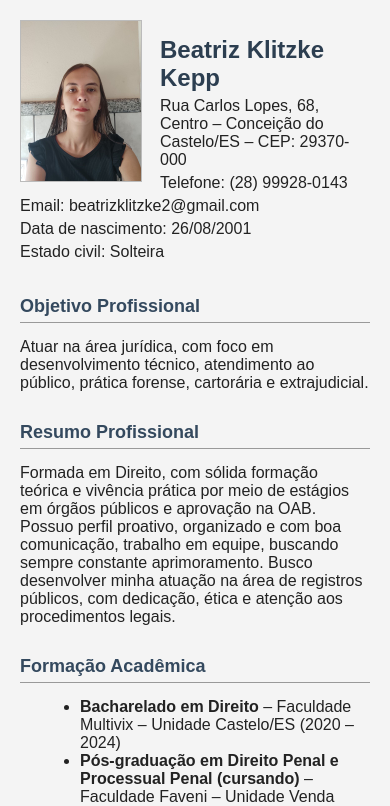
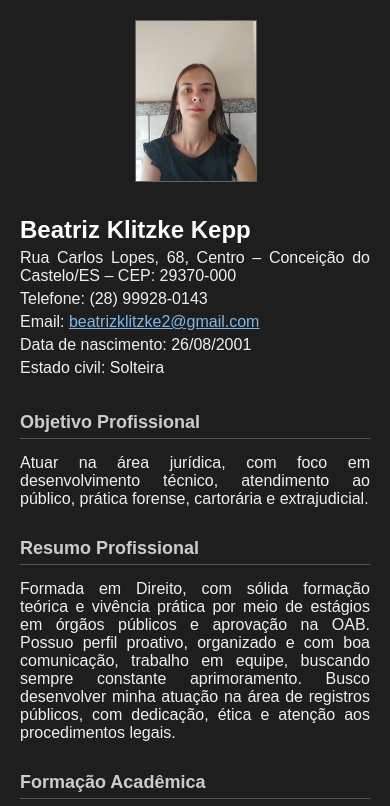
Before and after one commit to vertlabz/Curriculo-Bia, a plain HTML site: page index.html in a window 390 px wide. Shown: the top 806 px of the page. Drawn offline with Linux system fonts and the light colour scheme.

Commit message:
Final Version 2.0

```diff
--- a/index.html
+++ b/index.html
@@ -10,55 +10,78 @@
       max-width: 850px;
       margin: 0 auto;
       padding: 20px;
-      background-color: #f4f4f4;
-      color: #222;
+      background-color: #1e1e1e;
+      color: #f0f0f0;
     }
     h1 {
       font-size: 24px;
       margin-bottom: 0;
-      color: #2c3e50;
+      color: #ffffff;
     }
     h2 {
       font-size: 18px;
       margin-top: 30px;
-      border-bottom: 1px solid #999;
+      border-bottom: 1px solid #555;
       padding-bottom: 5px;
-      color: #34495e;
+      color: #cccccc;
+    }
+    .info-container {
+      display: flex;
+      flex-wrap: wrap;
+      gap: 20px;
+      align-items: flex-start;
     }
     .foto {
-      float: left;
       width: 120px;
       height: 160px;
-      margin-right: 20px;
-
+      background-color: #333;
+      flex-shrink: 0;
     }
     .foto img {
       width: 100%;
       height: 100%;
       object-fit: cover;
-      border: 1px solid #bbb;
+      border: 1px solid #666;
     }
     .info {
-      overflow: hidden;
+      flex: 1;
+      min-width: 200px;
     }
     ul {
       margin: 0 0 20px 20px;
     }
     p {
+      text-align: justify;
       margin: 5px 0;
+    }
+    a {
+      color: #7db9e8;
+    }
+    @media (max-width: 600px) {
+      .info-container {
+        flex-direction: column;
+        align-items: center;
+        text-align: center;
+      }
+      .foto {
+        margin: 0 auto;
+      }
+      .info {
+        text-align: left;
+      }
     }
   </style>
 </head>
 <body>
-  <div class="info">
+  <div class="info-container">
     <div class="foto">
       <img src="./bia.jpg" alt="Foto de Beatriz Klitzke Kepp">
     </div>
-    <div>
+    <div class="info">
       <h1>Beatriz Klitzke Kepp</h1>
       <p>Rua Carlos Lopes, 68, Centro – Conceição do Castelo/ES – CEP: 29370-000</p>
       <p>Telefone: (28) 99928-0143</p>
-      <p>Email: beatrizklitzke2@gmail.com</p>
+      <p>Email: <a href="mailto:beatrizklitzke2@gmail.com">beatrizklitzke2@gmail.com</a></p>
       <p>Data de nascimento: 26/08/2001</p>
       <p>Estado civil: Solteira</p>
     </div>
```
